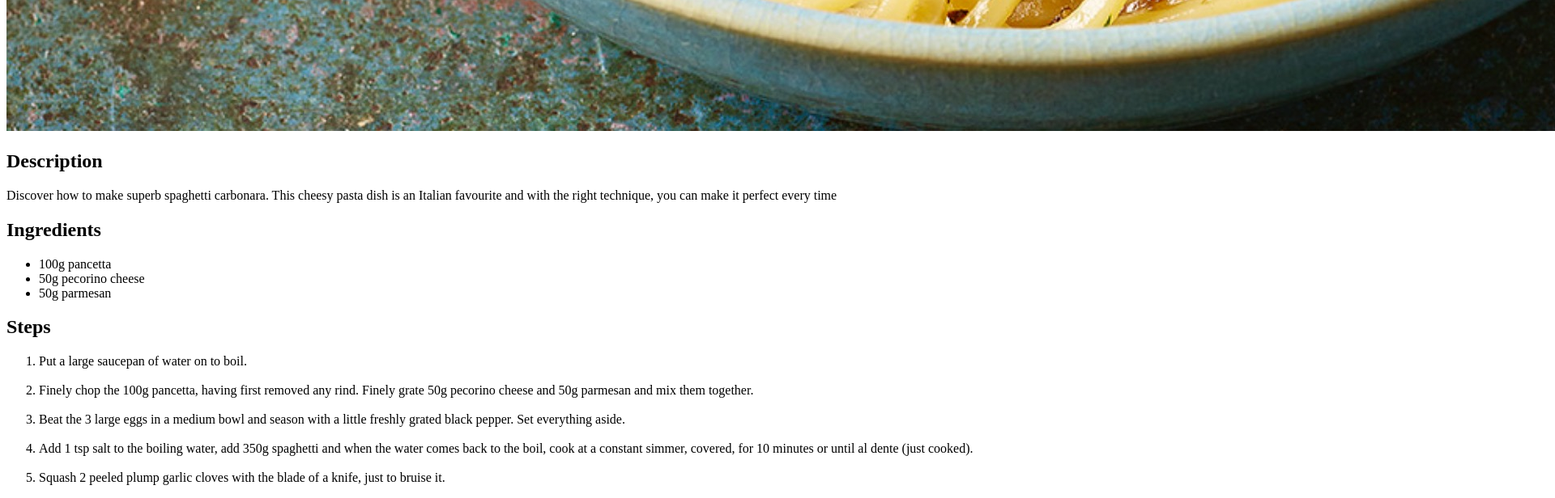
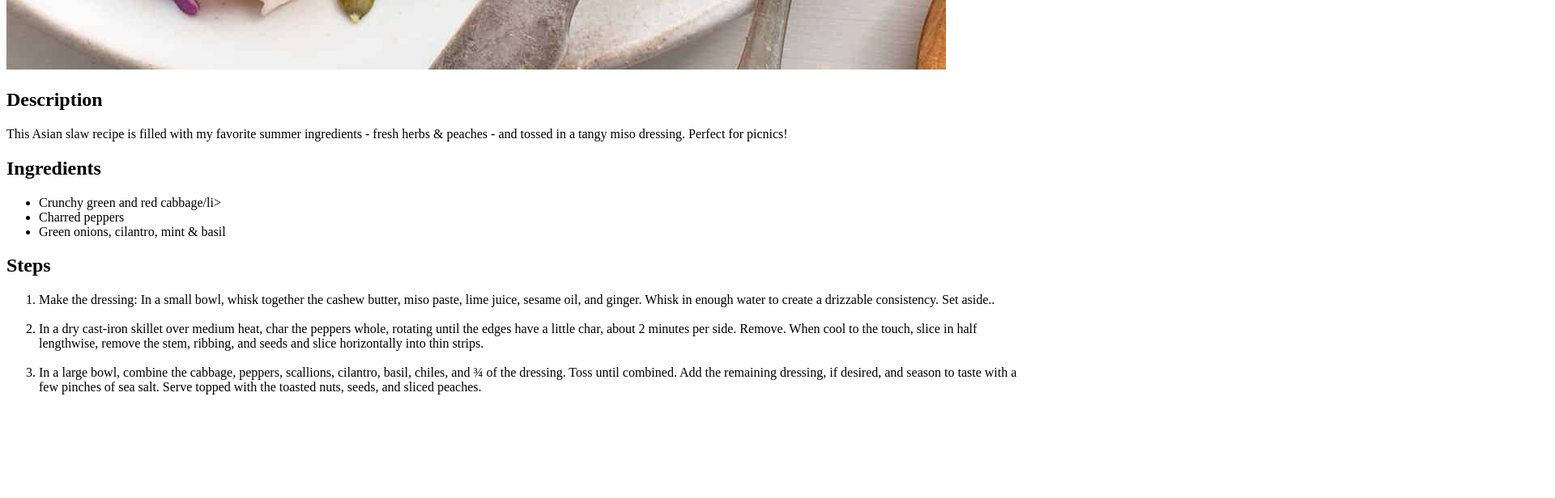
Before and after one commit to gabmartin/odin-recipes, a plain HTML site: page recipes/salad.html in a window 1280 px wide. Shown: the part 1585-2201 px from the top of the page at 81% size, 1920 px wide, since content can reach past the window. After the commit the page ends 2089 px from the top, so only its background shows below. Drawn offline with Linux system fonts and the light colour scheme.

Commit message:
Modify salad.html

```diff
--- a/recipes/salad.html
+++ b/recipes/salad.html
@@ -4,49 +4,50 @@
     <meta charset="UTF-8">
     <meta http-equiv="X-UA-Compatible" content="IE=edge">
     <meta name="viewport" content="width=device-width, initial-scale=1.0">
-    <title>Carbonara recipe</title>
+    <title>Salad recipe</title>
 </head>
 <body>
-    <h1>Carbonara sauce</h1>
-    <img src="images/carbonara.jpg" alt="fresh cooked carbonara">
+    <h1>Salad</h1>
+    <img src="images/salad.jpg" alt="fresh salad">
 
     <h2>Description</h2>
     <p>
-        Discover how to make superb spaghetti carbonara.
-        This cheesy pasta dish is an Italian favourite
-        and with the right technique, you can make it
-        perfect every time
+        This Asian slaw recipe is filled with my favorite summer
+        ingredients - fresh herbs & peaches - and tossed in a
+        tangy miso dressing. Perfect for picnics!
     </p>
 
     <h2>Ingredients</h2>
 
     <ul>
-        <li>100g pancetta</li>
-        <li>50g pecorino cheese</li>
-        <li>50g parmesan</li>
+        <li>Crunchy green and red cabbage/li>
+        <li>Charred peppers</li>
+        <li>Green onions, cilantro, mint & basil</li>
     </ul>
 
     <h2>Steps</h2>
 
     <ol>
-        <li>Put a large saucepan of water on to boil.</li>
+        <li>Make the dressing: In a small bowl, whisk together
+            the cashew butter, miso paste, lime juice, sesame
+            oil, and ginger. Whisk in enough water to create a
+            drizzable consistency. Set aside..</li>
         <br>
-        <li>Finely chop the 100g pancetta, having first
-            removed any rind. Finely grate 50g pecorino
-            cheese and 50g parmesan and mix them together.</li>
+        <li>In a dry cast-iron skillet over medium heat,
+            char the peppers whole, rotating until the
+            edges have a little char, about 2 minutes
+            per side. Remove. When cool to the touch,
+            slice in half lengthwise, remove the stem,
+             ribbing, and seeds and slice horizontally
+             into thin strips.</li>
         <br>
-        <li>Beat the 3 large eggs in a medium bowl and
-            season with a little freshly grated black
-            pepper. Set everything aside.</li>
-        <br>
-        <li>Add 1 tsp salt to the boiling water, add
-            350g spaghetti and when the water comes
-            back to the boil, cook at a constant simmer,
-            covered, for 10 minutes or until al dente
-            (just cooked).</li>
-        <br>
-        <li>Squash 2 peeled plump garlic cloves with the
-            blade of a knife, just to bruise it.</li>
+        <li>In a large bowl, combine the cabbage,
+            peppers, scallions, cilantro, basil,
+            chiles, and ¾ of the dressing. Toss until
+            combined. Add the remaining dressing, if
+            desired, and season to taste with a few
+             pinches of sea salt. Serve topped with the
+              toasted nuts, seeds, and sliced peaches.</li>
 
     </ol>
 
```
